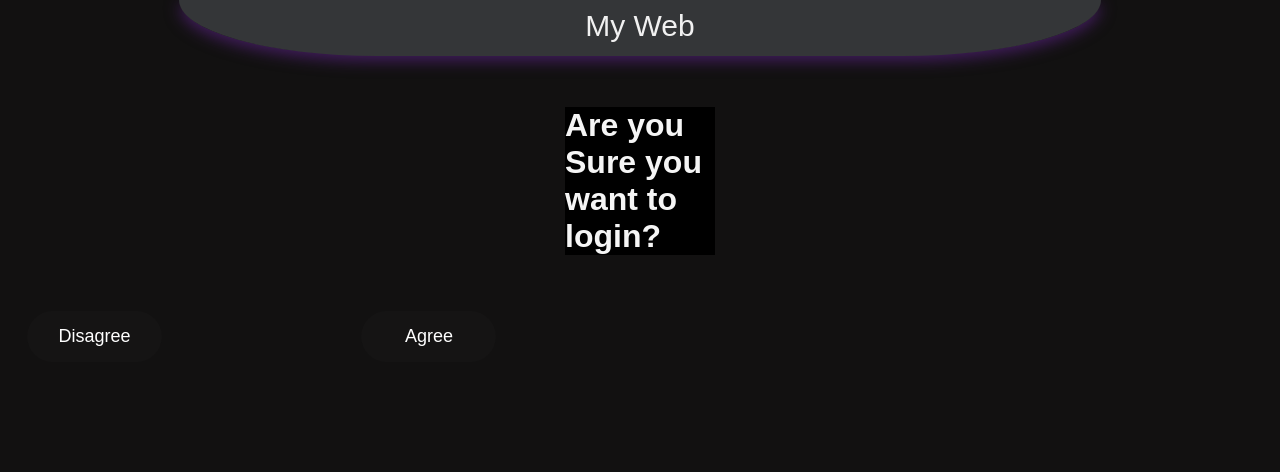
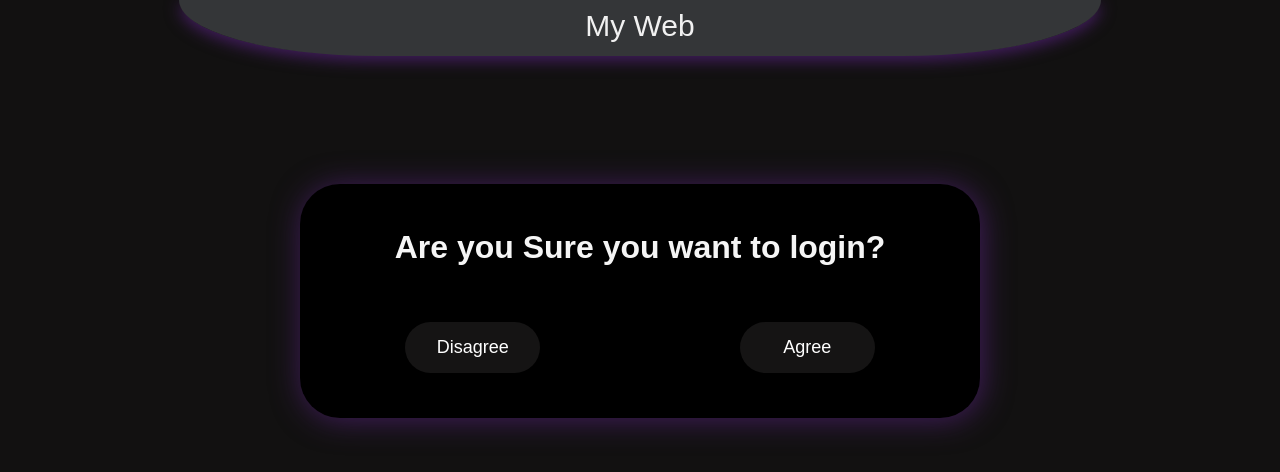
Before and after one commit to Yash-s0/url_shortner_frontend, a plain HTML site: page login_confirmation.html in a window 1280 px wide. Drawn offline with nearby package versions, Linux system fonts and the light colour scheme; a web font is replaced by a local one.

Commit message:
Updated CSS for confirmation page

```diff
--- a/login_confirmation.html
+++ b/login_confirmation.html
@@ -12,7 +12,8 @@
 <body>
     <p class="header">My Web</p>
     <div class="details-form-block" id="show-user">
-        <h1 id="check">Are you Sure you want to login?</h1>
+        <br>
+        <h1 id="check" class="login_alert">Are you Sure you want to login?</h1>
         <br><br>
         <button onclick="redirect_login()" class="button" style="margin-right: 30px;"> Disagree</button>
         <button onclick="UserInfo()" class="button" style="margin-left: 165px;">Agree</button>
--- a/style.css
+++ b/style.css
@@ -250,11 +250,9 @@ a {
 .register-form-block {
     border-radius: 40pt;
     margin-top: 9%;
-    /* background-color: rgb(52, 54, 56); */
     background-color: black;
     height: 470px;
     width: 370px;
-    box-shadow: 20px 20px 30px #00203FFF;
     box-shadow: #421D5D 2px 2px 30px;
     text-align: center;
 }
@@ -346,3 +344,18 @@ button:active {
     position: relative;
     position: fixed;
 }
+
+.details-form-block {
+    border-radius: 30pt;
+    margin-top: 10%;
+    margin-left: 300px;
+    margin-right: 300px;
+    border: none;
+    background-color: black;
+    box-shadow: #421D5D 2px 2px 30px;
+    text-align: center;
+}
+
+.login_alert {
+    width: 500px;
+}
```
